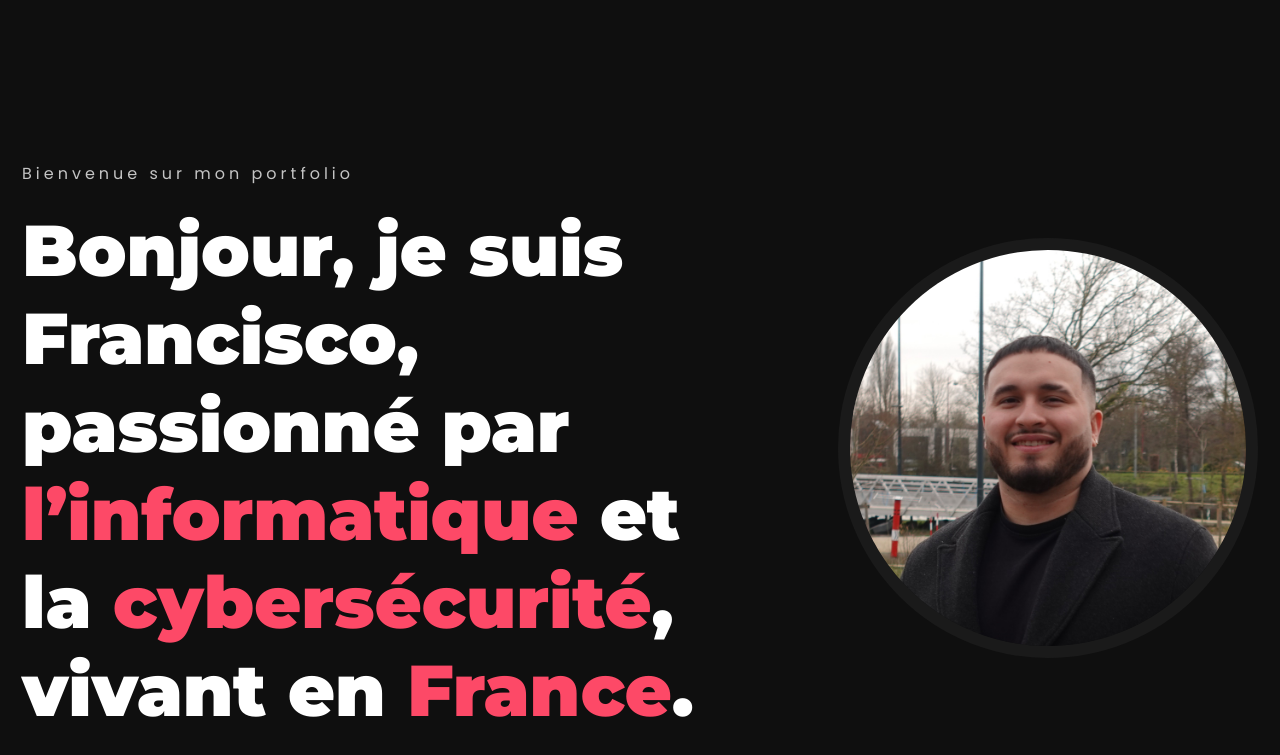
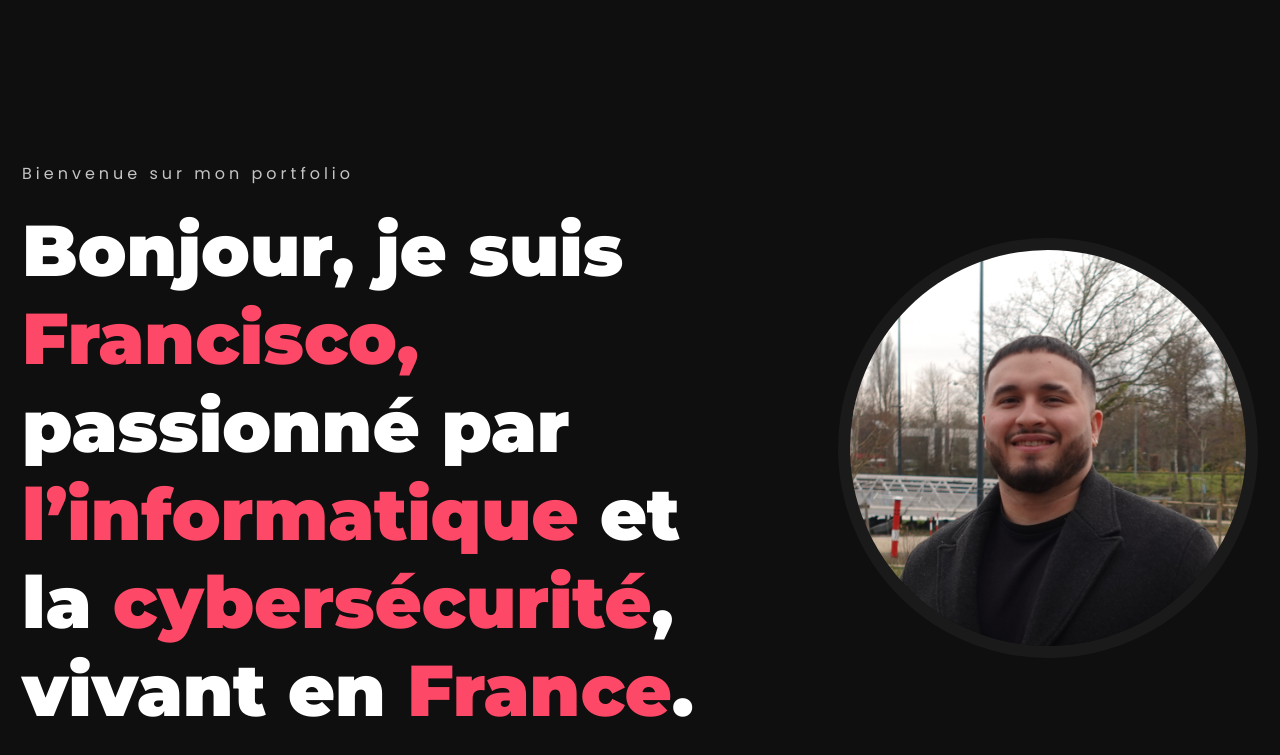
Before and after one commit to FrankieDoes/Frankie, a plain HTML site: page index-fr.html in a window 1280 px wide. Shown: the part 95-850 px from the top of the page. Drawn offline with nearby package versions, Linux system fonts and the light colour scheme; a script that the page names is missing.

Commit message:
Update index-fr.html

```diff
--- a/index-fr.html
+++ b/index-fr.html
@@ -44,7 +44,7 @@
         <div class="home__container container grid">
           <div class="home__content">
             <span class="home__subtitle">Bienvenue sur mon portfolio</span>
-            <h1 class="home__title">Bonjour, je suis Francisco, passionné par <span>l’informatique</span> et la <span>cybersécurité</span>, vivant en <span>France</span>.</h1>
+            <h1 class="home__title">Bonjour, je suis <span>Francisco,</span> passionné par <span>l’informatique</span> et la <span>cybersécurité</span>, vivant en <span>France</span>.</h1>
           </div>
           <img src="assets/img/DSC0010369.JPG" alt="" class="home__img" />
         </div>
```
